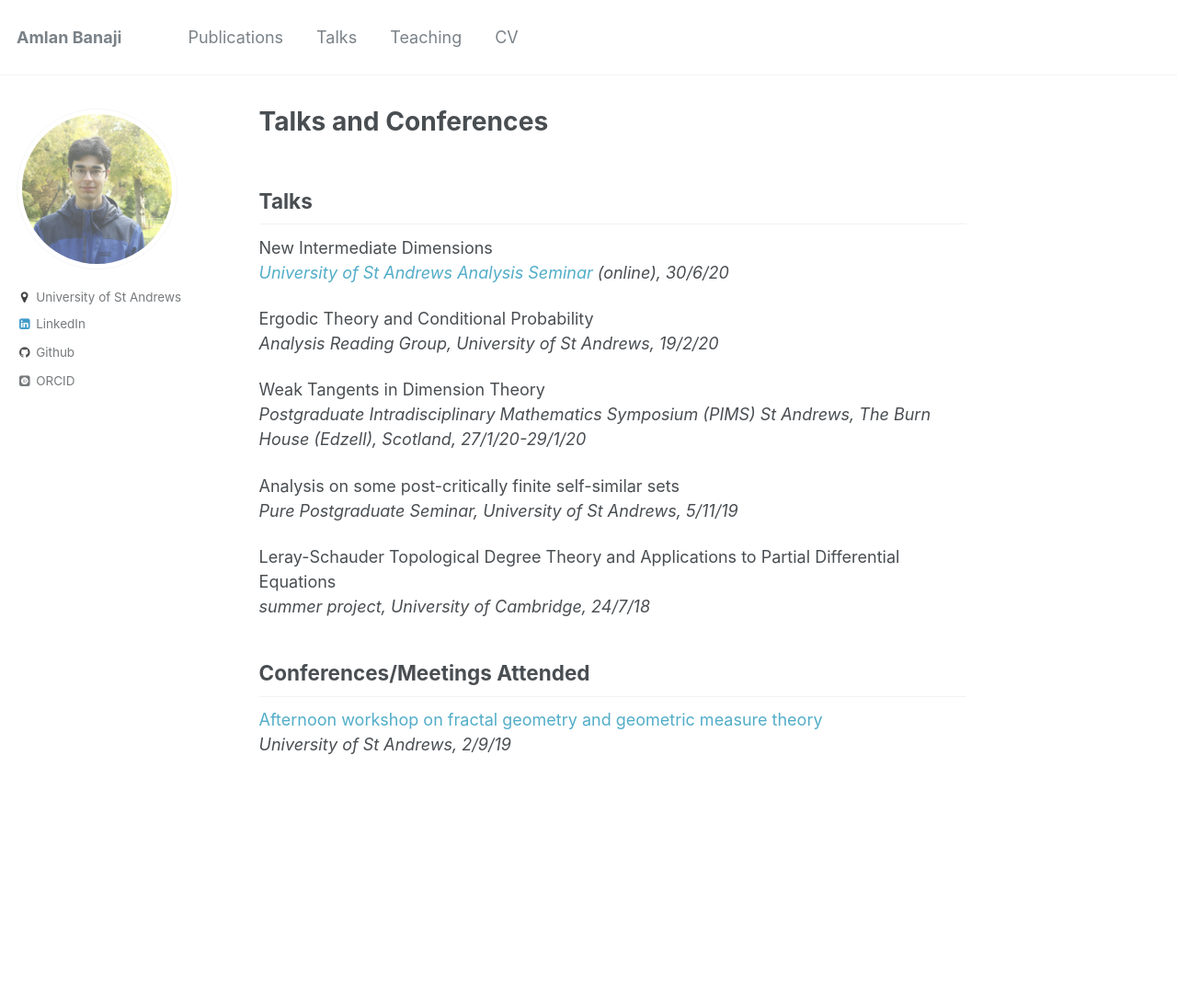
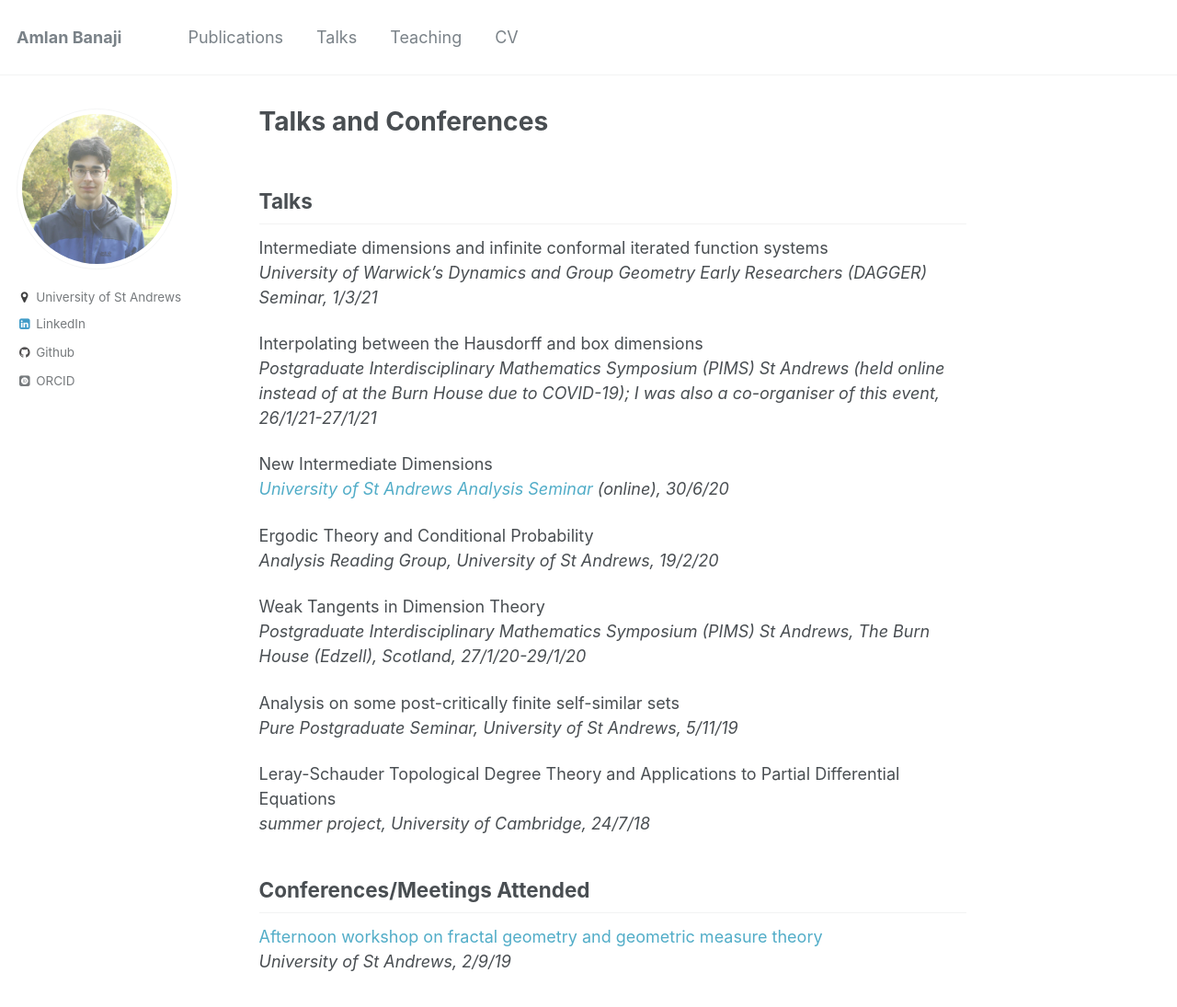
Before and after one commit to amlan-banaji/amlan-banaji.github.io, a Jekyll site: the page built from _pages/talks.md, in a window 1280 px wide and 1109 px high. Shown: the top 1095 px of the window at 92% size. Built offline with Jekyll 4.4.1, drawn with Linux system fonts in a browser that asks for light colours; some web fonts are replaced.

Commit message:
cv, added talks

```diff
--- a/_pages/talks.md
+++ b/_pages/talks.md
@@ -6,6 +6,14 @@ author_profile: true
 
 ## Talks
 
+
+Intermediate dimensions and infinite conformal iterated function systems
+*University of Warwick's Dynamics and Group Geometry Early Researchers (DAGGER) Seminar, 1/3/21*
+
+
+Interpolating between the Hausdorff and box dimensions
+*Postgraduate Interdisciplinary Mathematics Symposium (PIMS) St Andrews (held online instead of at the Burn House due to COVID-19); I was also a co-organiser of this event, 26/1/21-27/1/21*
+
 New Intermediate Dimensions
 *[University of St Andrews Analysis Seminar](http://www-maths.mcs.st-andrews.ac.uk/pg/pure/Analysis/seminars.html) (online), 30/6/20*
 
@@ -13,7 +21,7 @@ Ergodic Theory and Conditional Probability
 *Analysis Reading Group, University of St Andrews, 19/2/20*
 
 Weak Tangents in Dimension Theory
-*Postgraduate Intradisciplinary Mathematics Symposium (PIMS) St Andrews, The Burn House (Edzell), Scotland, 27/1/20-29/1/20*
+*Postgraduate Interdisciplinary Mathematics Symposium (PIMS) St Andrews, The Burn House (Edzell), Scotland, 27/1/20-29/1/20*
 
 Analysis on some post-critically finite self-similar sets
 *Pure Postgraduate Seminar, University of St Andrews, 5/11/19*
```
Also changed, not shown: _pages/publications.md (+2 -2 lines), 1 other file.
